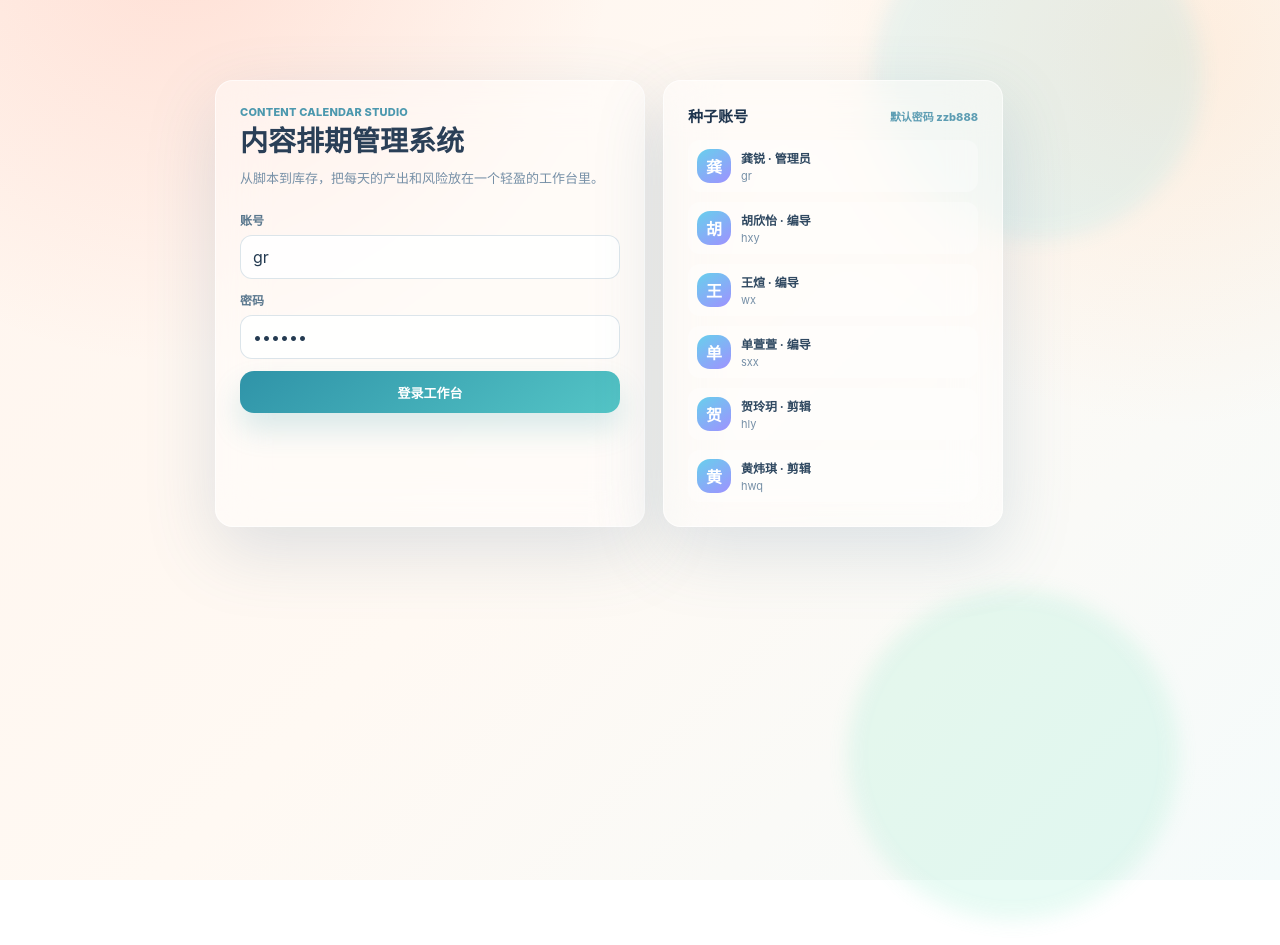
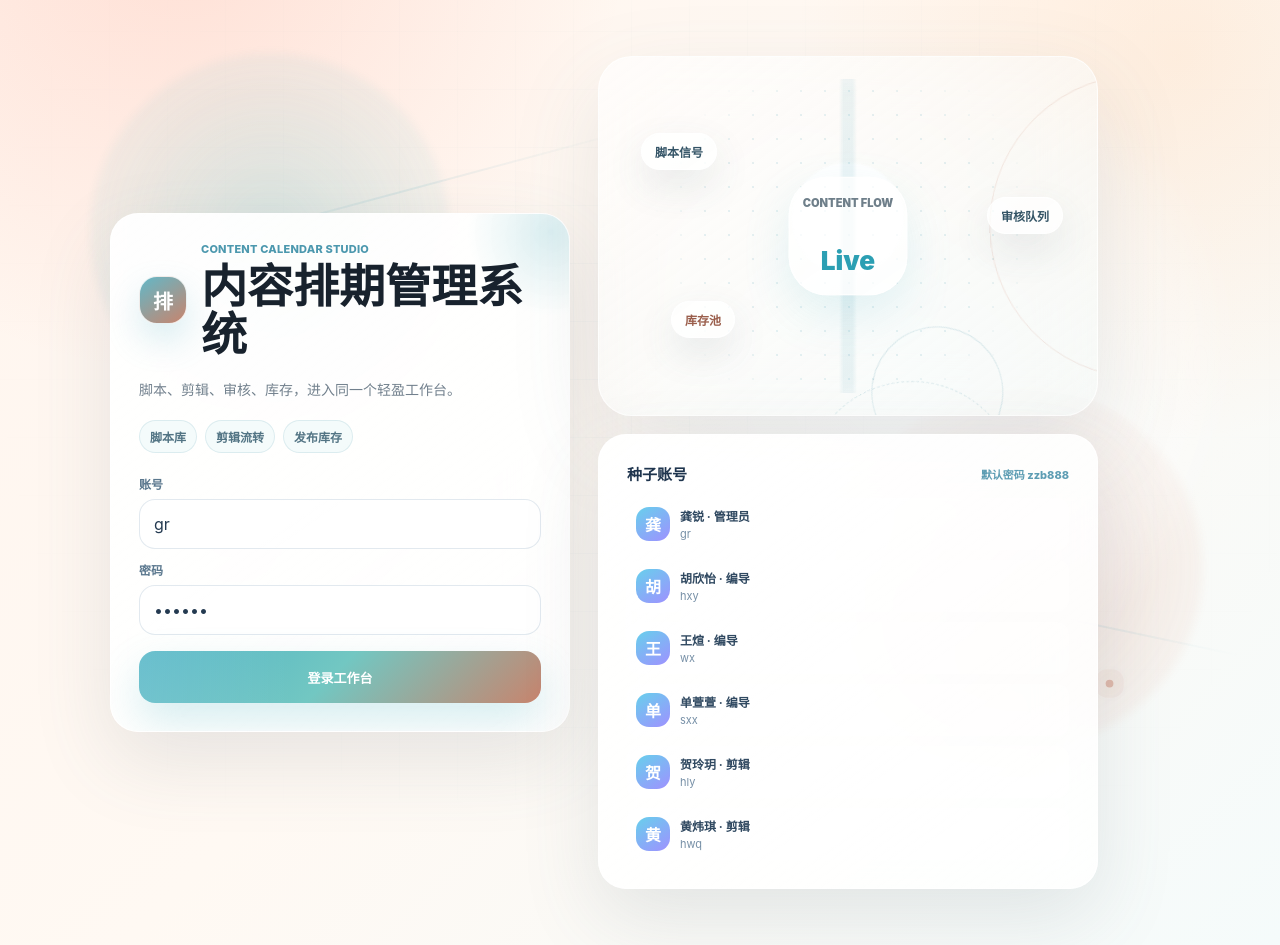
Before and after one commit to sowmariem071-byte/GREAT, a Next.js app: page /login in a window 1280 px wide. Before the commit the page ends 880 px from the top, so only its background shows below. Built offline with nearby package versions, Linux system fonts and the light colour scheme; no server answers.

Commit message:
feat: redesign animated login page

```diff
--- a/src/app/login/page.tsx
+++ b/src/app/login/page.tsx
@@ -23,13 +23,33 @@ export default async function LoginPage({
 
   return (
     <>
-      <div className="ambient ambient-one"></div>
-      <div className="ambient ambient-two"></div>
-      <main className="auth-shell">
-        <section className="auth-card">
+      <div className="login-stage" aria-hidden="true">
+        <div className="login-grid"></div>
+        <div className="login-orb login-orb-one"></div>
+        <div className="login-orb login-orb-two"></div>
+        <div className="login-beam login-beam-one"></div>
+        <div className="login-beam login-beam-two"></div>
+        <span className="login-pulse login-pulse-one"></span>
+        <span className="login-pulse login-pulse-two"></span>
+        <span className="login-pulse login-pulse-three"></span>
+      </div>
+
+      <main className="auth-shell auth-shell-tech">
+        <section className="auth-card auth-login-card">
+          <div className="auth-brand-row">
+            <span className="auth-brand-mark">排</span>
+            <div>
               <p className="eyebrow">Content Calendar Studio</p>
               <h1>内容排期管理系统</h1>
-          <p className="auth-copy">从脚本到库存，把每天的产出和风险放在一个轻盈的工作台里。</p>
+            </div>
+          </div>
+          <p className="auth-copy">脚本、剪辑、审核、库存，进入同一个轻盈工作台。</p>
+
+          <div className="auth-signal-row" aria-label="系统状态">
+            <span>脚本库</span>
+            <span>剪辑流转</span>
+            <span>发布库存</span>
+          </div>
 
           <form action="/api/auth/login" className="glass-form" method="post">
             <label className="field">
@@ -45,7 +65,21 @@ export default async function LoginPage({
           </form>
         </section>
 
-        <aside className="auth-card auth-demo">
+        <aside className="auth-visual-panel">
+          <div className="login-orbit-card" aria-hidden="true">
+            <div className="orbit-ring orbit-ring-one"></div>
+            <div className="orbit-ring orbit-ring-two"></div>
+            <div className="orbit-ring orbit-ring-three"></div>
+            <div className="orbit-core">
+              <span>Content Flow</span>
+              <strong>Live</strong>
+            </div>
+            <div className="orbit-chip orbit-chip-one">脚本信号</div>
+            <div className="orbit-chip orbit-chip-two">审核队列</div>
+            <div className="orbit-chip orbit-chip-three">库存池</div>
+          </div>
+
+          <div className="auth-card auth-demo">
             <div className="panel-title">
               <h3>种子账号</h3>
               <span>默认密码 zzb888</span>
@@ -61,6 +95,7 @@ export default async function LoginPage({
                 </div>
               ))}
             </div>
+          </div>
         </aside>
       </main>
     </>
```
Also changed, not shown: src/app/app.css, 3 other files (tests, documents, lock files or other folders). Lines whose indentation alone changed are shown as unchanged.
